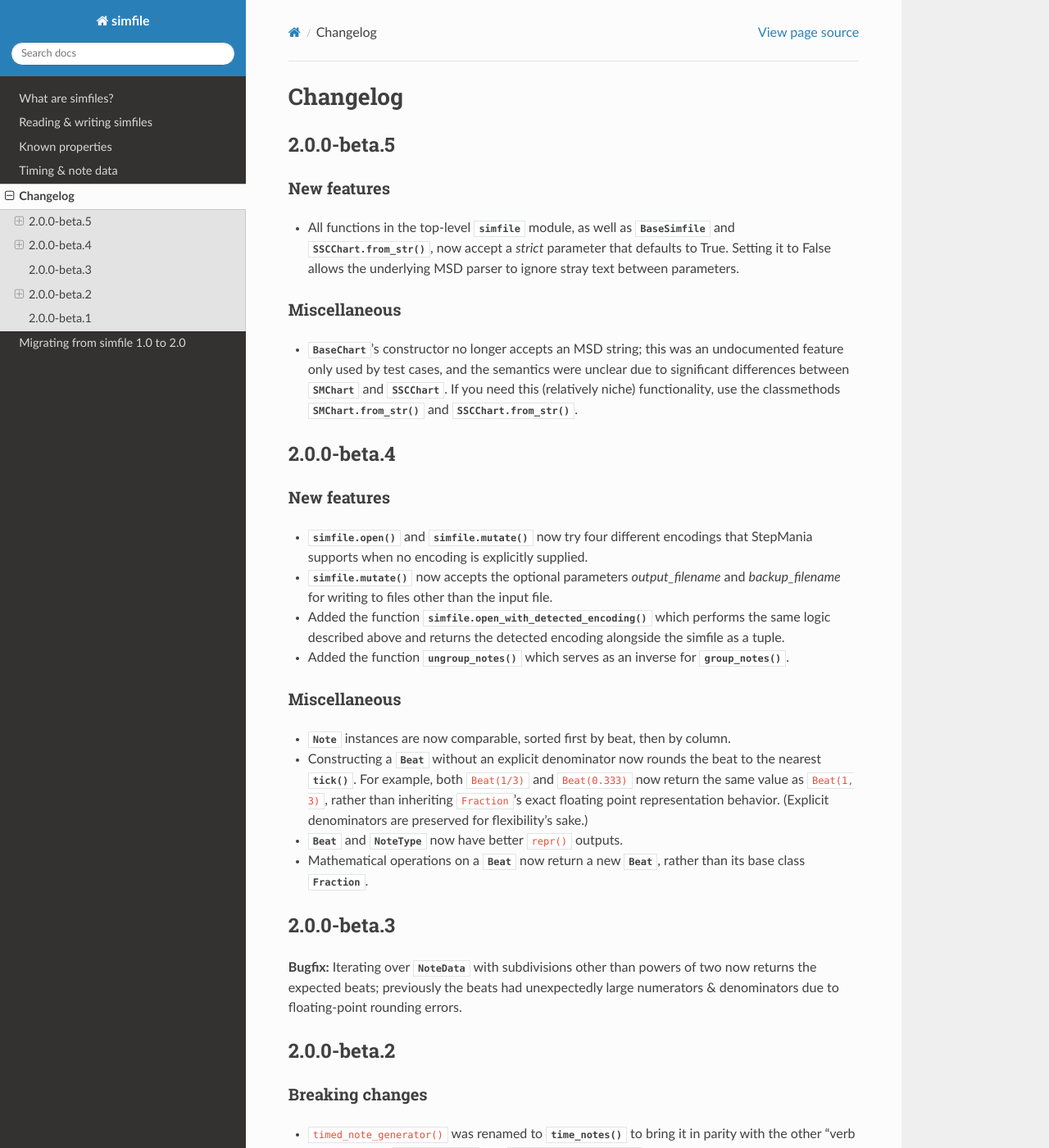
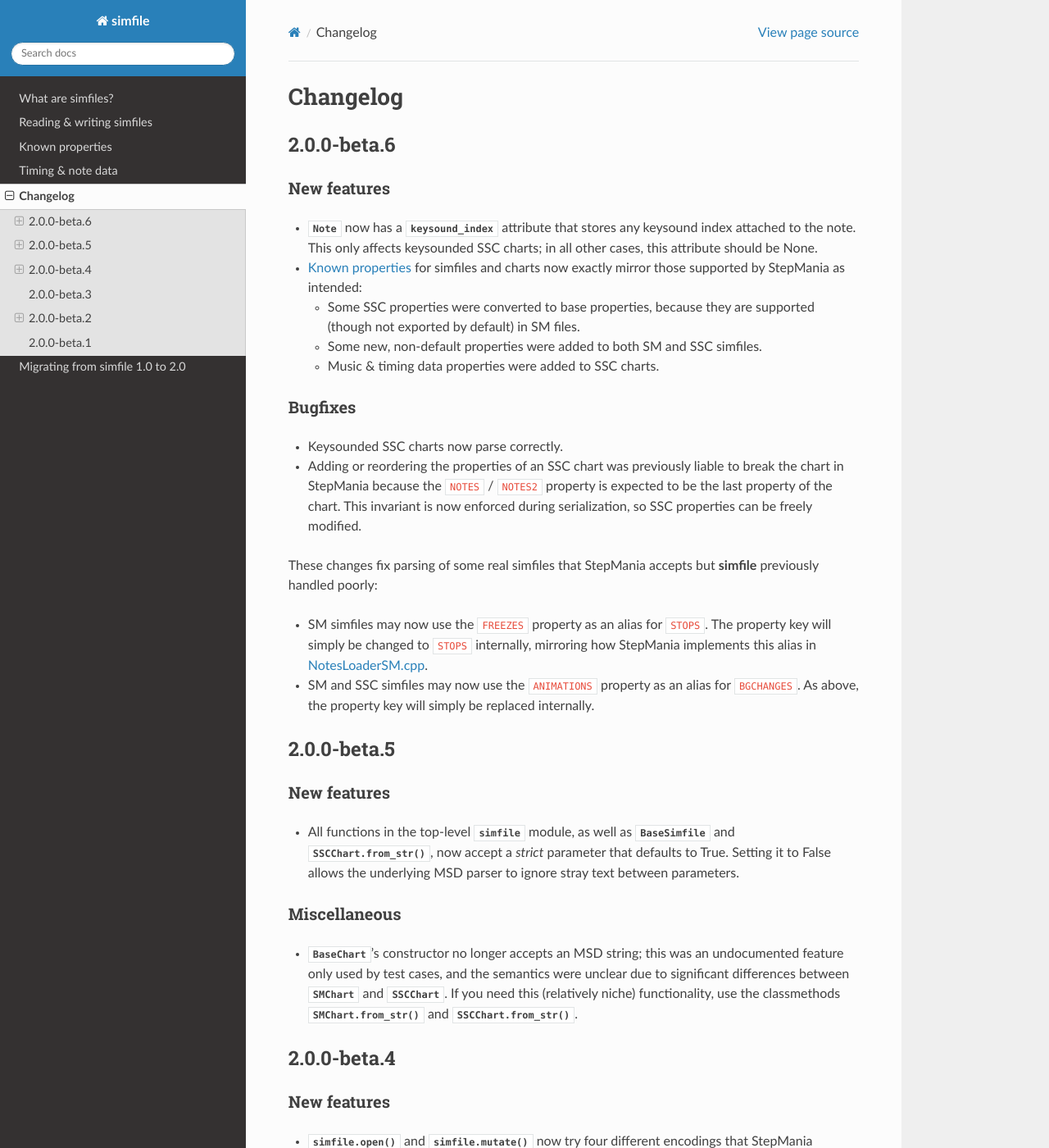
Before and after one commit to garcia/simfile, a Sphinx documentation site: the page built from docs/source/changelog.rst, in a window 1280 px wide and 1400 px high. Shown: the whole window at 82% size. Built offline with Sphinx 7.4.7 and the Read the Docs theme 2.0.0, drawn with Linux system fonts in a browser that asks for light colours.

Commit message:
changelog & version bump

```diff
--- a/docs/source/changelog.rst
+++ b/docs/source/changelog.rst
@@ -2,6 +2,43 @@
 
 Changelog
 =========
+
+2.0.0-beta.6
+------------
+
+New features
+~~~~~~~~~~~~
+
+* :class:`.Note` now has a :attr:`.keysound_index` attribute that stores any
+  keysound index attached to the note. This only affects keysounded SSC charts;
+  in all other cases, this attribute should be None.
+* :ref:`known-properties` for simfiles and charts now exactly mirror those
+  supported by StepMania as intended:
+
+  - Some SSC properties were converted to base properties, because they are
+    supported (though not exported by default) in SM files.
+  - Some new, non-default properties were added to both SM and SSC simfiles.
+  - Music & timing data properties were added to SSC charts.
+
+Bugfixes
+~~~~~~~~
+
+* Keysounded SSC charts now parse correctly.
+* Adding or reordering the properties of an SSC chart was previously liable to
+  break the chart in StepMania because the :code:`NOTES` / :code:`NOTES2`
+  property is expected to be the last property of the chart. This invariant is
+  now enforced during serialization, so SSC properties can be freely modified.
+
+These changes fix parsing of some real simfiles that StepMania accepts but
+**simfile** previously handled poorly:
+
+* SM simfiles may now use the :code:`FREEZES` property as an alias for
+  :code:`STOPS`. The property key will simply be changed to :code:`STOPS`
+  internally, mirroring how StepMania implements this alias in
+  `NotesLoaderSM.cpp <https://github.com/stepmania/stepmania/blob/3f64564dd7c62a2f3d9557c1bdb8475fd953abea/src/NotesLoaderSM.cpp#L215>`_.
+* SM and SSC simfiles may now use the :code:`ANIMATIONS` property as an alias
+  for :code:`BGCHANGES`. As above, the property key will simply be replaced
+  internally.
 
 2.0.0-beta.5
 ------------
--- a/simfile/__init__.py
+++ b/simfile/__init__.py
@@ -19,7 +19,7 @@ from .types import Simfile
 from ._private.tee_file import tee_file
 
 
-__version__ = '2.0.0-beta.5'
+__version__ = '2.0.0-beta.6'
 __all__ = [
     'load', 'loads', 'open', 'open_with_detected_encoding', 'CancelMutation',
     'mutate',
```
